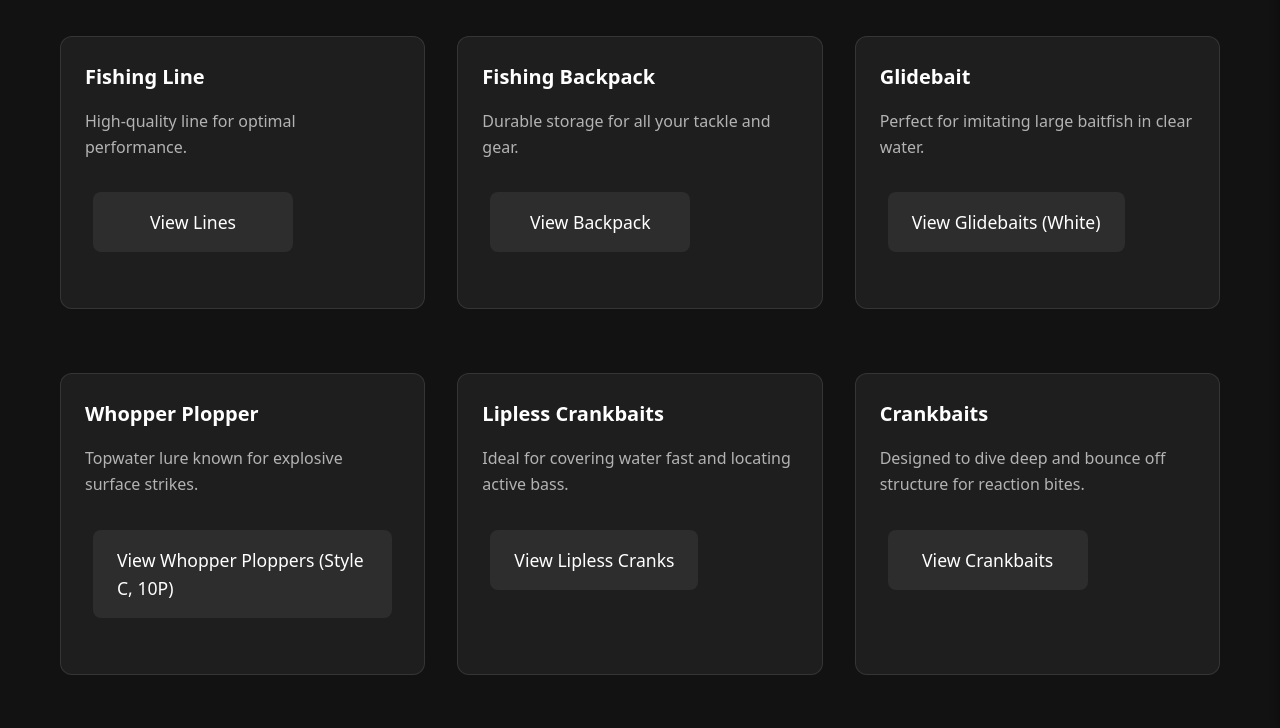
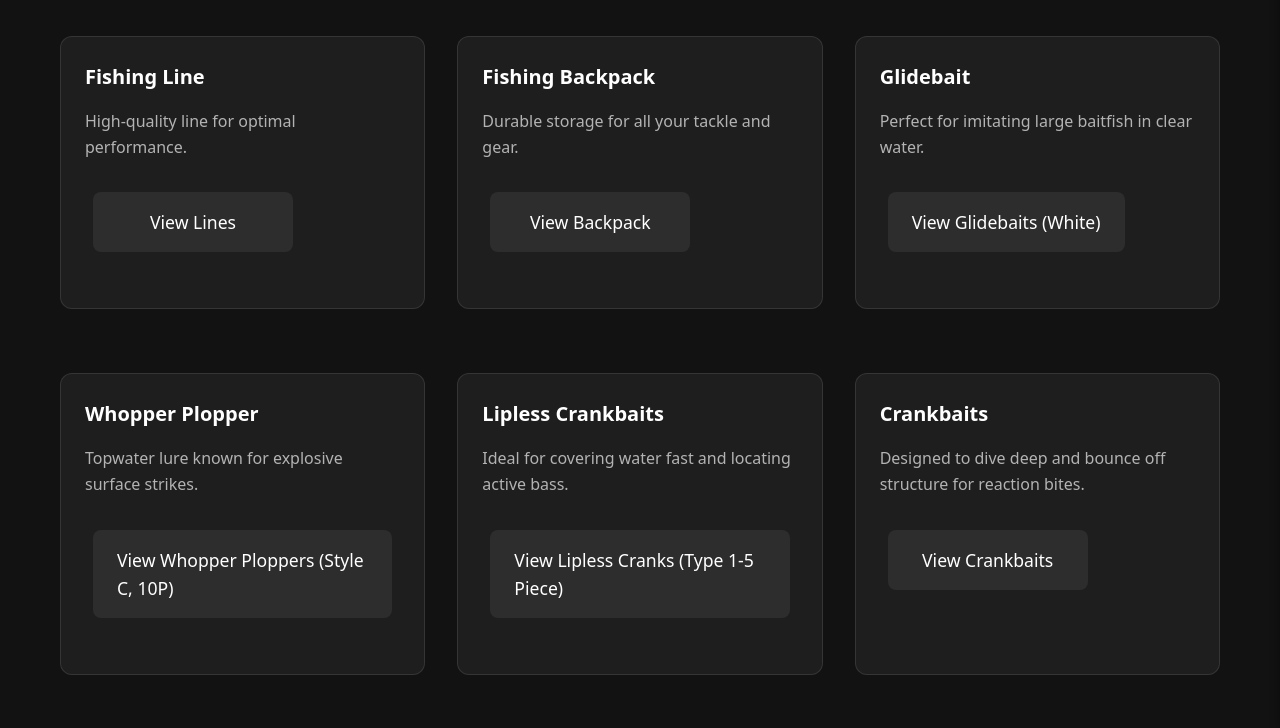
Before and after one commit to JGates-13/Christmas-Wants, a website: page public/fishing/accessories/line.html in a window 1280 px wide. Shown: the part 72-800 px from the top of the page. Drawn offline with Linux system fonts and the light colour scheme.

Commit message:
Update line.html

```diff
--- a/public/fishing/accessories/line.html
+++ b/public/fishing/accessories/line.html
@@ -81,8 +81,8 @@
             <h3>Lipless Crankbaits</h3>
             <p>Ideal for covering water fast and locating active bass.</p>
             <div class="button-group">
-              <a class="rod-button" href="https://share.temu.com/ur7A3BUDuHC" target="_blank" rel="noopener">
-                View Lipless Cranks
+              <a class="rod-button" href="https://a.co/d/9SMWDb9" target="_blank" rel="noopener">
+                View Lipless Cranks (Type 1-5 Piece)
               </a>
             </div>
           </div>
```
